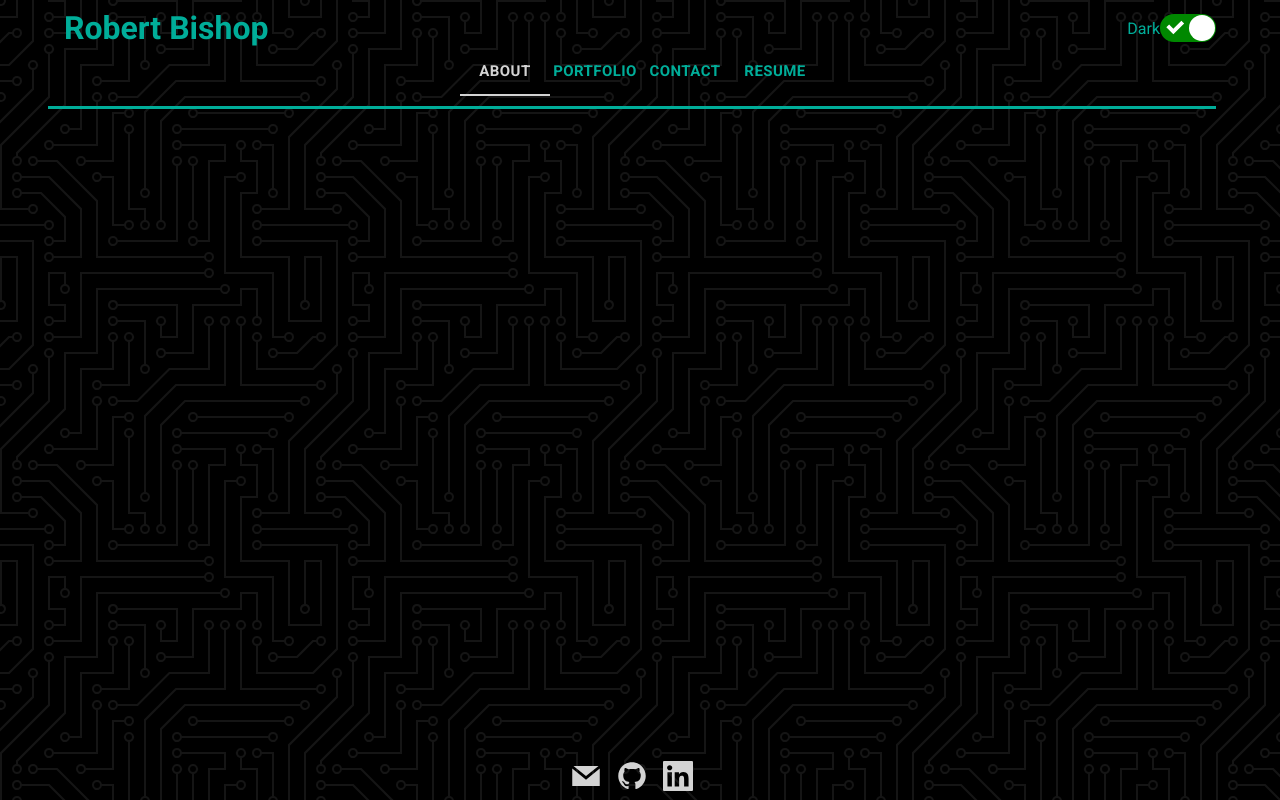
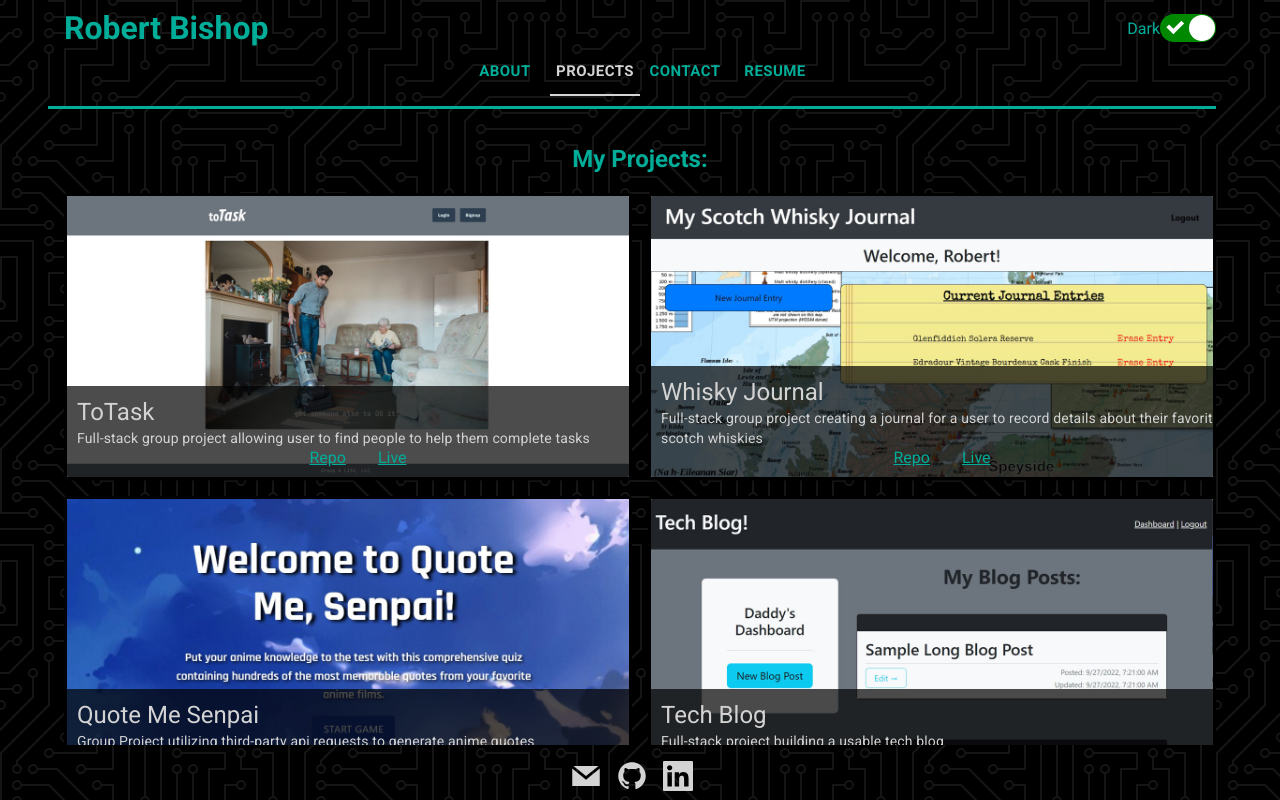
Before and after one commit to rbishop85/react-portfolio-v2, a React (Create React App) app: page /#/projects in a window 1280 px wide. Built offline with nearby package versions, Linux system fonts and the light colour scheme.

Commit message:
renamed portfolio tab to projects and made all necessary reference changes

```diff
--- a/src/App.js
+++ b/src/App.js
@@ -8,7 +8,7 @@ import Header from "./components/Header";
 import Footer from "./components/Footer";
 // Importing Pages
 import About from "./pages/About";
-import Portfolio from "./pages/Portfolio";
+import Projects from "./pages/Projects";
 import Contact from "./pages/Contact";
 import Resume from "./pages/Resume";
 
@@ -38,7 +38,7 @@ function App() {
                         <Header currentTab={currentTab} setCurrentTab={setCurrentTab} toggleTheme={toggleTheme} theme={theme} />
                         <Routes className="content">
                             <Route exact path="/" element={<About setCurrentTab={setCurrentTab} />} />
-                            <Route path="/portfolio" element={<Portfolio setCurrentTab={setCurrentTab} />} />
+                            <Route path="/projects" element={<Projects setCurrentTab={setCurrentTab} />} />
                             <Route path="/contact" element={<Contact setCurrentTab={setCurrentTab} />} />
                             <Route path="/resume" element={<Resume setCurrentTab={setCurrentTab} />} />
                         </Routes>
--- a/src/assets/styles/styles.css
+++ b/src/assets/styles/styles.css
@@ -144,7 +144,7 @@ body {
     border-top: 3px solid var(--lmprim);
 }
 
-.portfolio {
+.projects {
     position: absolute;
     top: 125px;
     bottom: 55px;
@@ -154,7 +154,7 @@ body {
     transform: translateX(-50%);
 }
 
-.portfolio .title {
+.projects .title {
     text-align: center;
 }
 
--- a/src/components/Navigation.js
+++ b/src/components/Navigation.js
@@ -10,7 +10,7 @@ function Navigation({ currentTab, setCurrentTab }) {
     setCurrentTab(newValue);
   };
 
-  const routes = ["/", "/portfolio", "/contact", "resume"]
+  const routes = ["/", "/projects", "/contact", "/resume"]
 
   return (
     <Box className="navigation">
@@ -29,8 +29,8 @@ function Navigation({ currentTab, setCurrentTab }) {
           to={routes[0]}
         />
         <Tab
-          value="portfolio"
-          label="Portfolio"
+          value="projects"
+          label="Projects"
           component={Link}
           to={routes[1]}
         />
--- a/src/pages/Portfolio.js
+++ b/src/pages/Projects.js
@@ -5,13 +5,13 @@ import Project from "../components/Project"
 // Pull in data on projects to be displayed
 import data from '../assets/data/Project.data';
 
-export default function Portfolio({ setCurrentTab }) {
+export default function Projects({ setCurrentTab }) {
 
   // Ensures that if site is loaded directly to this page that the proper tab will bet highlighted
-  setCurrentTab("portfolio")
+  setCurrentTab("projects")
 
   return (
-    <div className="portfolio">
+    <div className="projects">
       <Container>
       <h2 className="title">My Projects:</h2>
       <Grid container spacing={2} justifyContent="center">
```
